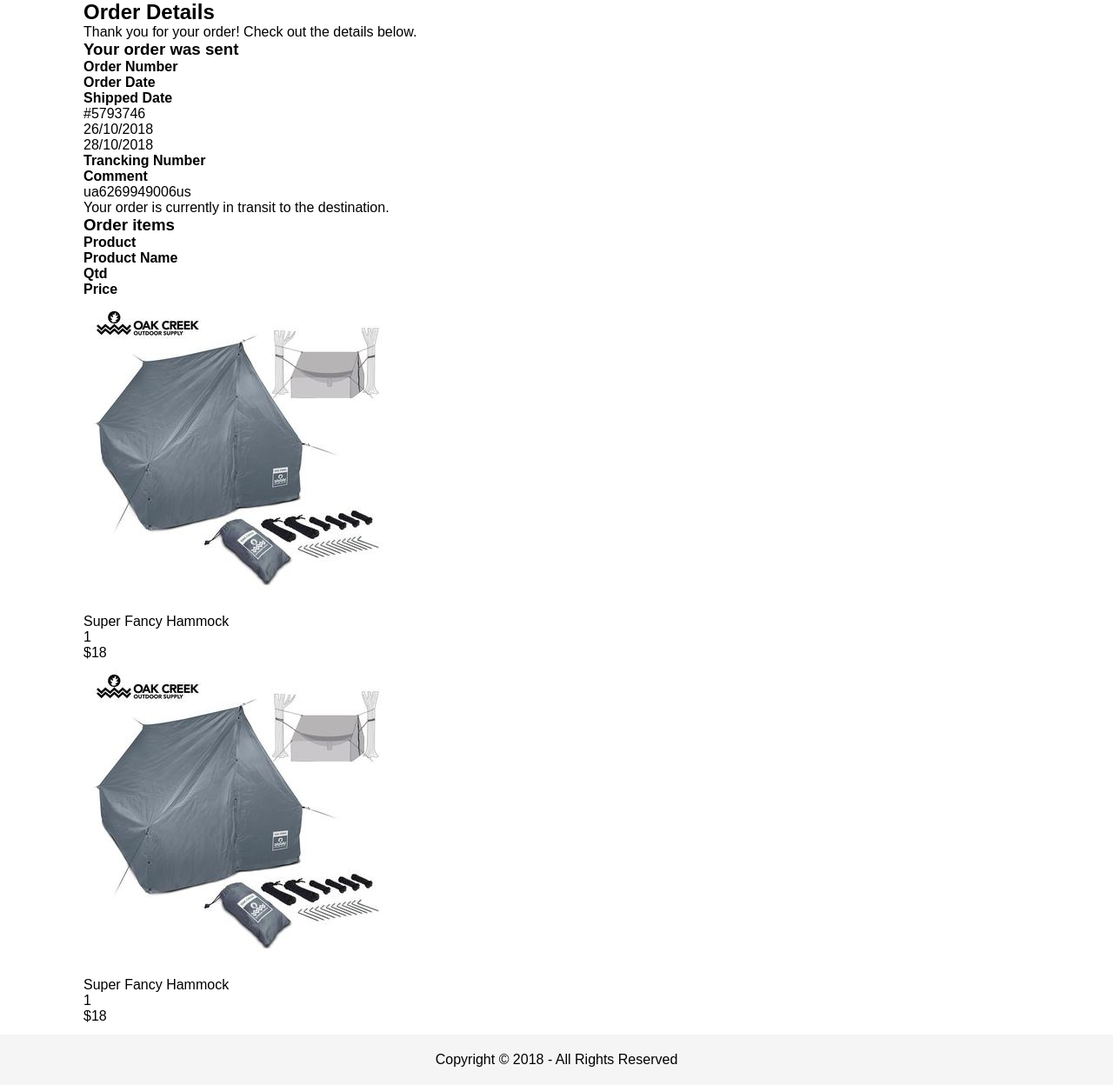
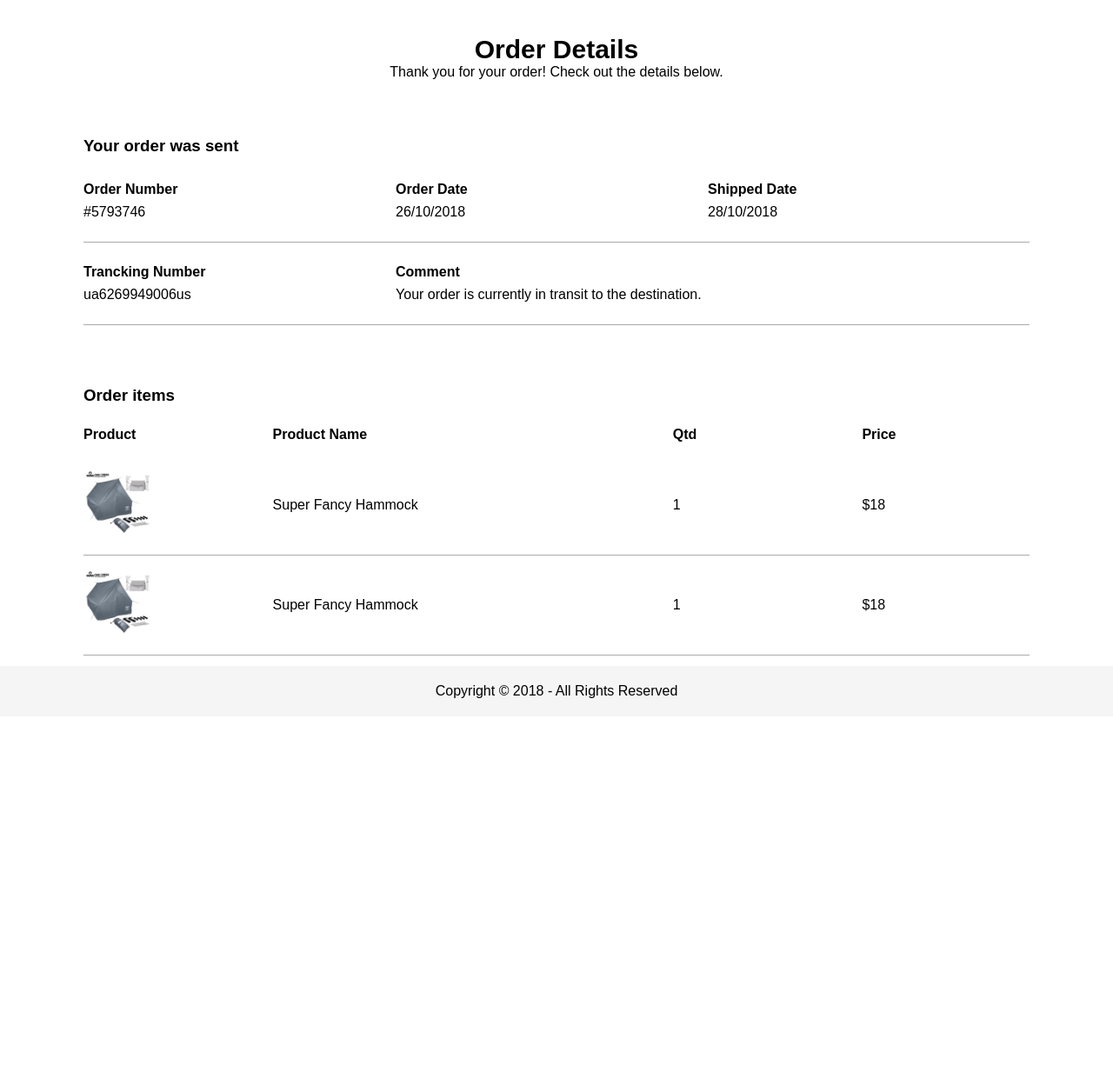
Before and after one commit to oakcreekoutdoor/oakcreek, a PHP site: page / in a window 1280 px wide. Shown: the part 149-1397 px from the top of the page at 87% size. After the commit the page ends 952 px from the top, so only its background shows below. Run offline with PHP 8.4, Linux system fonts and the light colour scheme; some libraries are stand-ins or nearby versions.

Commit message:
css for account page, product page, category and order history

```diff
--- /dev/null
+++ b/controllers/pagesController.php
@@ -0,0 +1,5 @@
+<?php
+	class PagesController extends MainController {
+
+	}
+?>
--- a/css/style.css
+++ b/css/style.css
@@ -424,6 +533,184 @@ p.cart-label {
 	padding: 20px;
 }
 
+/*------------- Account Page -------------*/
+
+#heroProfile {
+	overflow: hidden;
+	height: 200px;
+}
+
+#heroProfile img {
+	display: inline-block;
+	width: 100%;
+}
+
+#userName {
+	text-align: center;
+	padding: 40px;
+}
+
+#userName h2 {
+	font-size: 30px;
+}
+
+#userName a {
+	color: #666;
+	padding-top: 8px;
+	font-size: 16px;
+	display: inline-block;
+}
+
+#userName a:hover {
+	color: #000;
+}
+
+#accNav {
+	border: 1px solid grey;
+	border-left: 0;
+	border-right: 0;
+	text-align: center;
+}
+
+#accNav a {
+	padding: 25px;
+	margin: 0 25px;
+	display: inline-block;
+	color: olive;
+	font-weight: bold;
+}
+
+#accNav a:hover {
+	background-color: green;
+	color: #fff;
+}
+
+#account {
+	margin: 25px;
+	display: inline-block;
+	width: 100%;
+	display: none;
+}
+
+#orderStatus h3 {
+	padding: 25px 0 5px;
+}
+
+#orderItems {
+	margin-top: 70px;
+}
+
+.actAccNav {
+	background-color: #e6e6e6;
+}
+
+.actAccNav:hover {
+	background-color: #e6e6e6 !important;
+	color: olive !important;
+}
+
+.userInfo, .shipInfo {
+	width: 50%;
+	display: inline-block;
+	float: left;
+}
+
+.userInfo {
+	padding-right: 55px;
+}
+
+.shipInfo {
+	padding-left: 55px;
+}
+
+.labelEdit {
+	padding: 20px 0 5px;
+	border-bottom: 1px solid #666;
+}
+
+.labelEdit h3, .labelEdit a {
+	display: inline-block;
+}
+
+.labelEdit .btn {
+	padding: 5px 25px;
+	margin: 0 0 0 45px;
+}
+
+.contEdit {
+	margin-top: 25px;
+	line-height: 25px;
+	display: inline-block;
+	float: left;
+	width: 50%;
+	padding-right: 30px;
+}
+
+.labelList {
+	margin: 25px 0 10px;
+}
+
+.orderList, .stOrderList {
+	padding: 25px 0;
+	border-bottom: 1px solid #aaa;
+}
+
+.stOrderList {
+	padding-top: 8px;
+}
+
+.stOrderLabel .oCol {
+	padding-top: 25px;
+}
+
+.itemLabel {
+	margin: 25px 0 15px;
+}
+
+.itemList {
+	border-bottom: 1px solid #aaa;
+	padding: 15px 0;
+	display: flex;
+	align-items: center;
+}
+
+.listCol, .oCol, .oText, .listCol {
+	width: 20%;
+	display: inline-block;
+	float: left;
+	text-align: center;
+}
+
+.oCol {
+	width: 33%;
+	text-align: left;
+}
+
+.oText {
+	width: 66%;
+}
+
+.listCol {
+	text-align: left;
+}
+
+.listCol img {
+	height: 80px;
+}
+
+.itemBg {
+	width: 40%;
+}
+
+.itemMd {
+	width: 20%;
+}
+
+.itemSm {
+	padding-left: 25px;
+	width: 20%;
+}
+
 
 
 /*------------- Footer -------------*/
```
Also changed, not shown: other parts of css/style.css (+109 -0 lines), controllers/mainController.php (added, +13 -0 lines).
